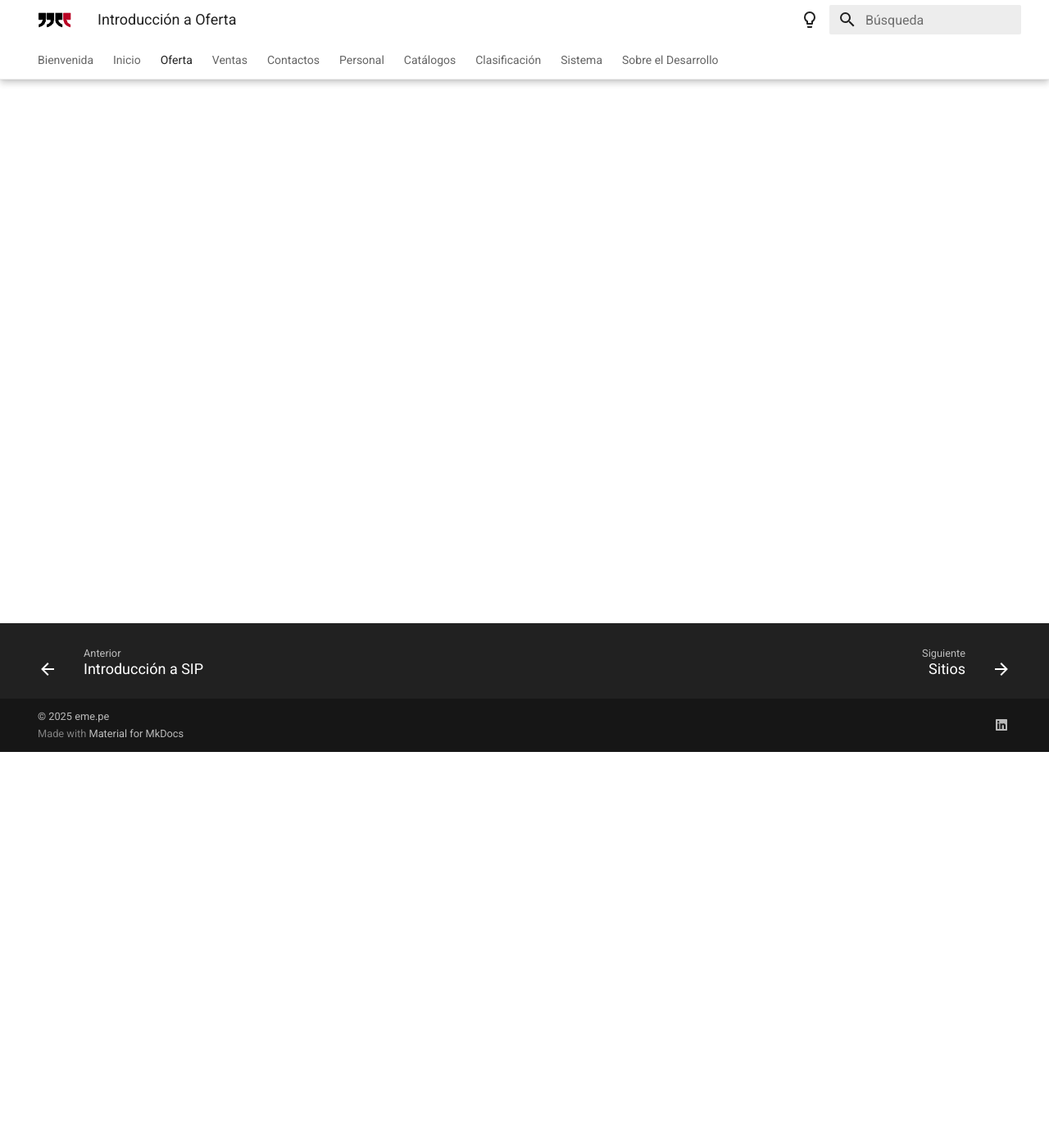
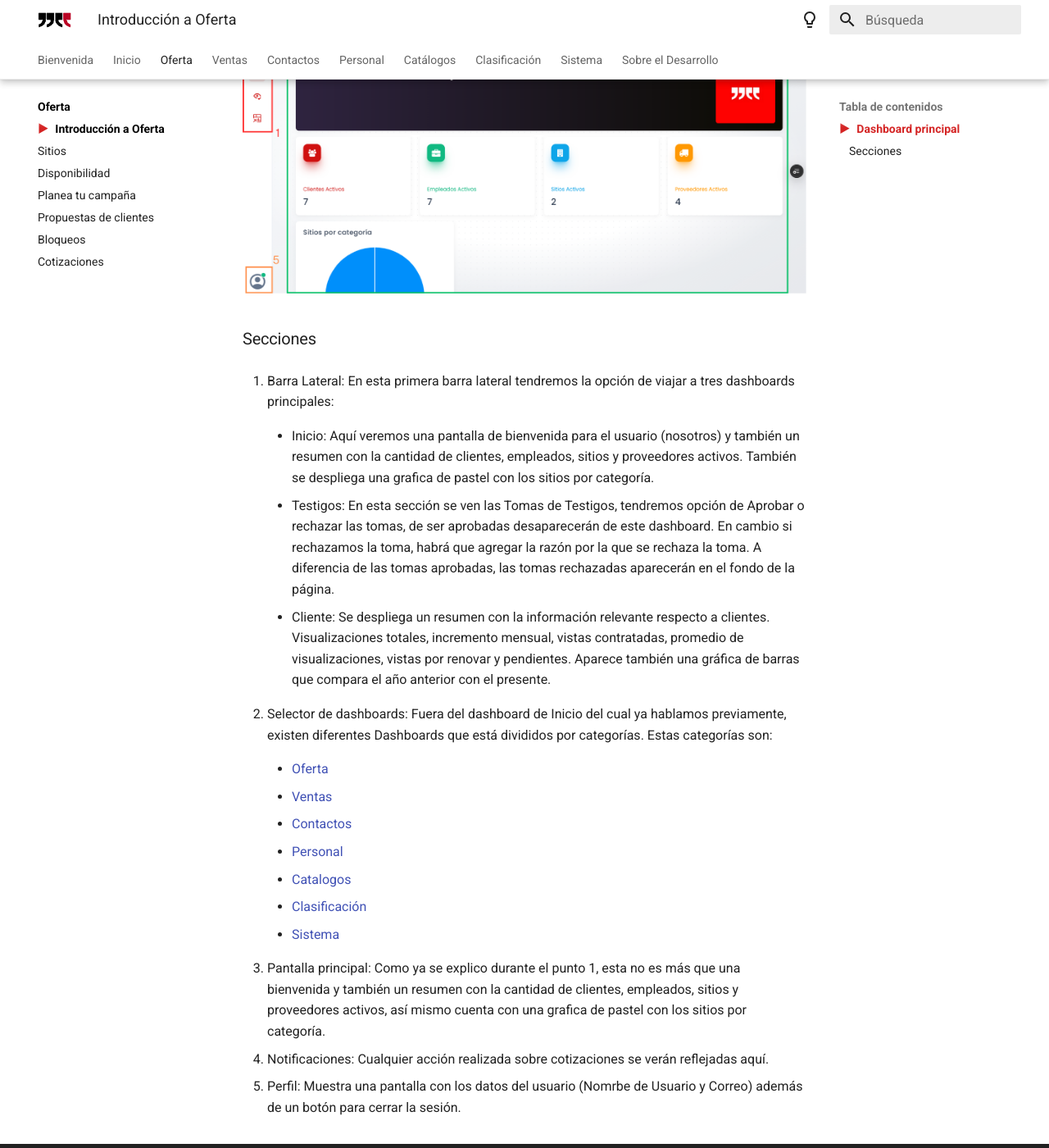
Before and after one commit to SmolBam-git/mkdocs-material-sipdoc, an MkDocs documentation site: the page built from docs/oferta.md, in a window 1280 px wide and 1400 px high, scrolled down 483 px. Shown: the whole window at 82% size. Built offline with MkDocs 1.6.1 and Material for MkDocs 9.7.7, drawn with Linux system fonts in a browser that asks for light colours; some of the changed text lies outside the part shown.

Commit message:
working on Sitios, halfway through

```diff
--- a/docs/oferta.md
+++ b/docs/oferta.md
@@ -1,3 +1,46 @@
 # Oferta
 
-## Page...
+Oferta es la primera categoría de dashboards que SIP nos ofrece
+
+## Dashboard principal
+
+Esta es la primera pantalla que veremos al acceder a la aplicación web SIP. Desde esta pantalla podremos viajar a cada una de las opciones que la aplicación nos ofrece.
+
+A continuación mostraremos una captura de esta pantalla con sus distintas secciones enumeradas, posteriormente se explicará qué uso tiene cada una de estas.
+
+![mainDashboard](assets/mainDashboardEnum.png)
+
+### Secciones
+
+1. Barra Lateral: En esta primera barra lateral tendremos la opción de viajar a tres dashboards principales:
+
+    - Inicio: Aquí veremos una pantalla de bienvenida para el usuario (nosotros) y también un resumen con la cantidad de clientes, empleados, sitios y proveedores activos. También se despliega una grafica de pastel con los sitios por categoría.
+
+    - Testigos: En esta sección se ven las Tomas de Testigos, tendremos opción de Aprobar o rechazar las tomas, de ser aprobadas desaparecerán de este dashboard. En cambio si rechazamos la toma, habrá que agregar la razón por la que se rechaza la toma. A diferencia de las tomas aprobadas, las tomas rechazadas aparecerán en el fondo de la página.
+
+    - Cliente: Se despliega un resumen con la información relevante respecto a clientes. Visualizaciones totales, incremento mensual, vistas contratadas, promedio de visualizaciones, vistas por renovar y pendientes. Aparece también una gráfica de barras que compara el año anterior con el presente.
+
+2. Selector de dashboards: Fuera del dashboard de Inicio del cual ya hablamos previamente, existen diferentes Dashboards que está divididos por categorías. Estas categorías son:
+
+    - <a href="/oferta/">Oferta</a>
+
+    - <a href="/ventas/">Ventas</a>
+
+    - <a href="/contactos/">Contactos</a>
+
+    - <a href="/personal/">Personal</a>
+
+    - <a href="/catalogos/">Catalogos</a>
+
+    - <a href="/clasificacion/">Clasificación</a>
+
+    - <a href="/sistema/">Sistema</a>
+
+
+
+
+3. Pantalla principal: Como ya se explico durante el punto 1, esta no es más que una bienvenida y también un resumen con la cantidad de clientes, empleados, sitios y proveedores activos, así mismo cuenta con una grafica de pastel con los sitios por categoría.
+
+4. Notificaciones: Cualquier acción realizada sobre cotizaciones se verán reflejadas aquí.
+
+5. Perfil: Muestra una pantalla con los datos del usuario (Nomrbe de Usuario y Correo) además de un botón para cerrar la sesión.
```
Also changed, not shown: docs/oferta/sitios.md (+38 -2 lines), docs/assets/agregarSitio.png (added), docs/assets/sitiosDashboardEnum.png (added), docs/inicio.md (line endings or trailing spaces).
